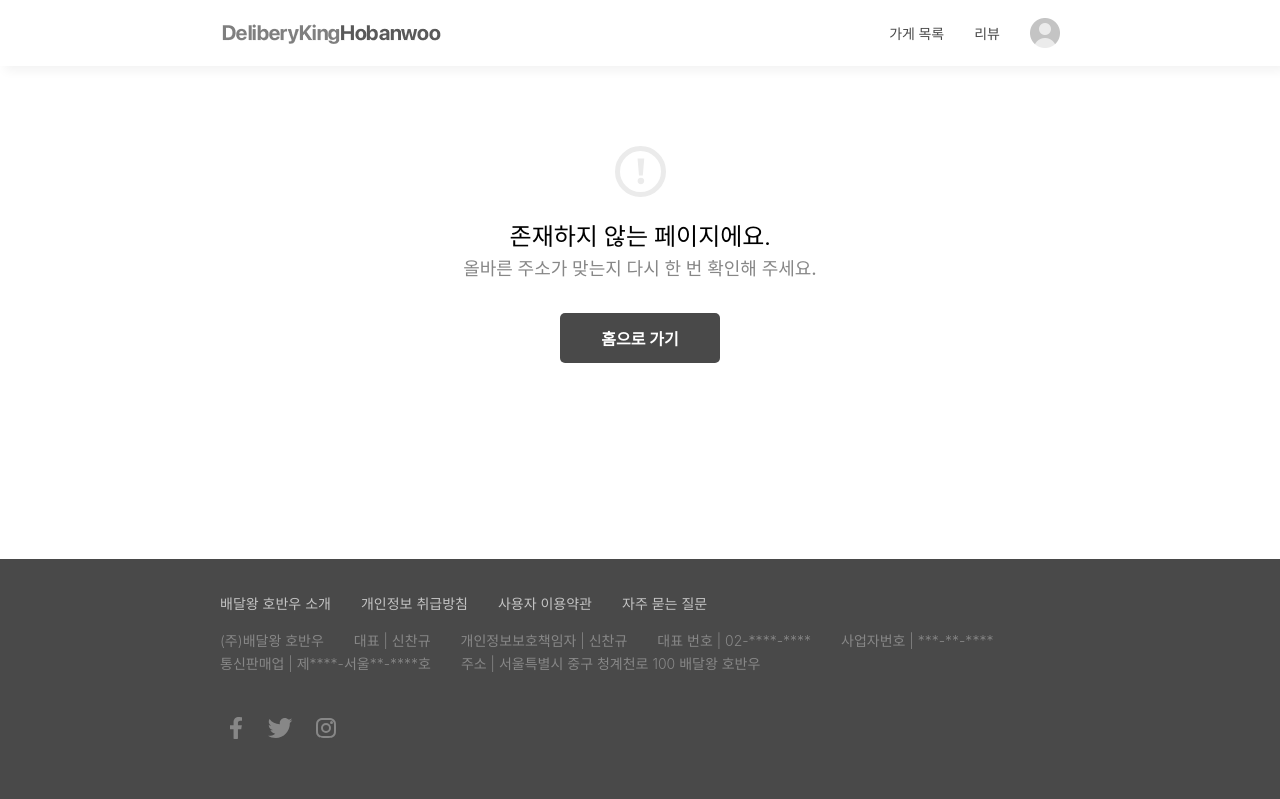
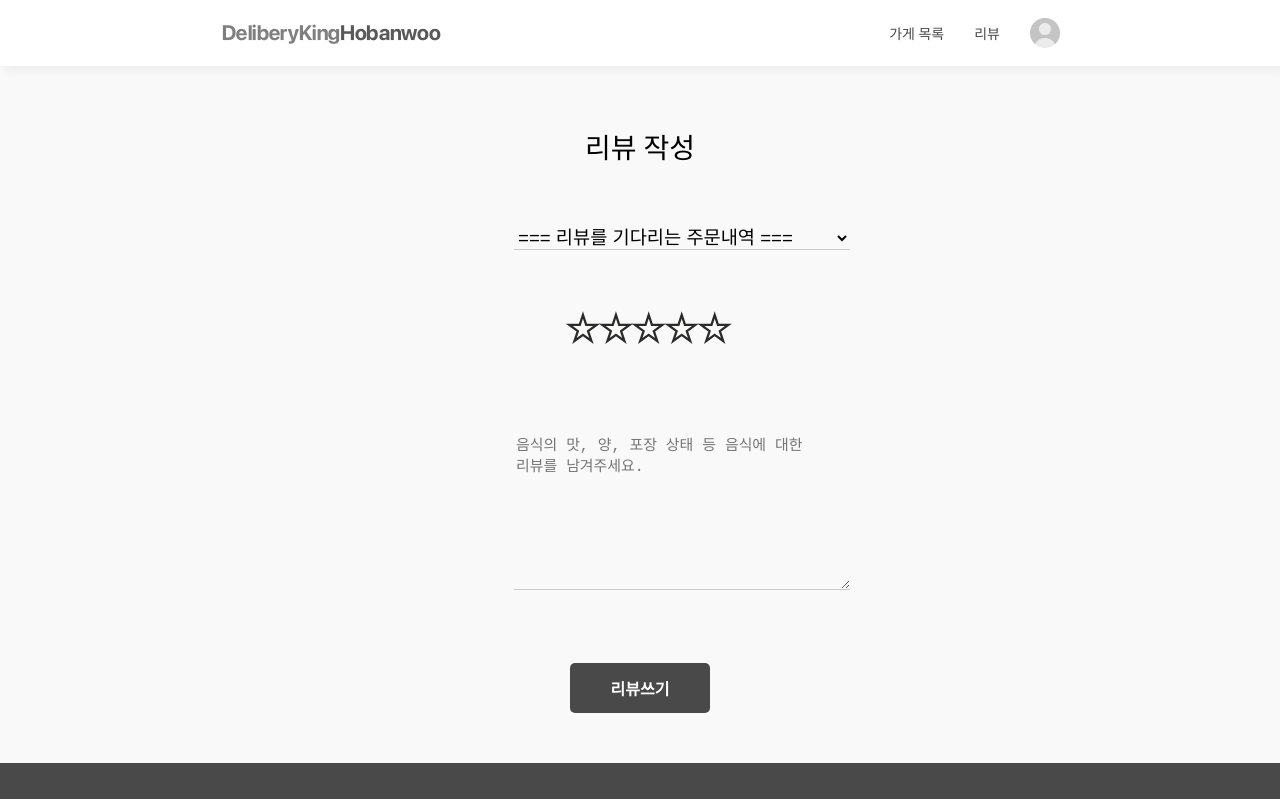
Before and after one commit to scv1702/delivery-king-hobanwoo, a React (Create React App) app in the folder Phase4/front/: page /createreview in a window 1280 px wide. Shown: the top 799 px of the page. Built offline with nearby package versions, Linux system fonts and the light colour scheme; a web font is replaced by a local one.

Commit message:
feat: Create Review

```diff
--- a/Phase4/front/src/Main.js
+++ b/Phase4/front/src/Main.js
@@ -11,7 +11,7 @@ import LoginPage from "./pages/LoginPage";
 import OrderPage from "./pages/OrderPage";
 import SignupPage from "./pages/SignupPage";
 import MyPage from "./pages/MyPage";
-
+import CreateReviewPage from "./pages/CreateReviewPage";
 function Main() {
   // 아래 Route path=":storeSlug(경로 파라미터)"를 통해 경로에서 사용하는 동적인 값인 storeSlug라는 변수를 파라미터로써 useParams()를 이용해 동적인 경로로 사용하고 있다.
   return (
@@ -32,6 +32,7 @@ function Main() {
           <Route path="login" element={<LoginPage />} />
           <Route path="signup" element={<SignupPage />} />
           <Route path="mypage" element={<MyPage />} />
+          <Route path="createreview" element={<CreateReviewPage />} />
           <Route path="*" element={<NotFoundPage />} />
         </Route>
       </Routes>
--- a/Phase4/front/src/components/ListPage.js
+++ b/Phase4/front/src/components/ListPage.js
@@ -34,7 +34,7 @@ function ListPage({
           <div className={styles.texts}>
             <h1 className={styles.homeheading}>찾아가던</h1>
             <h1 className={styles.homeheading}>맛집을</h1>
-            <h1 className={styles.homeheading}>원하는 곳에서!</h1>
+            <h1 className={styles.homeheading}>원하는 곳에서 !</h1>
             <p className={styles.homedescription}>
               배달이 안되던 동네 맛집까지
             </p>
--- a/Phase4/front/src/components/ListPage.module.css
+++ b/Phase4/front/src/components/ListPage.module.css
@@ -21,6 +21,7 @@
   height: 44px;
   margin-right: 30px;
 }
+
 .bigicon {
   height: 230px;
   margin-left: 170px;
--- /dev/null
+++ b/Phase4/front/src/pages/CreateReviewPage.js
@@ -0,0 +1,102 @@
+import Button from "../components/Button";
+import Container from "../components/Container";
+import styles from "./CreateReviewPage.module.css";
+import classNames from "classnames";
+
+function CreateReviewException() {
+  var createReview = document.getElementById("reviewContents").value;
+
+  if (!createReview) {
+    alert("리뷰 내용을 작성해주세요");
+    document.getElementById("reviewContents").focus();
+  } else {
+    window.location.href = "/";
+  }
+}
+
+function SignupPage() {
+  return (
+    <Container className={styles.container}>
+      <h1 className={styles.title}>리뷰 작성</h1>
+      <form>
+        <select id="orderList" className={styles.inputbox}>
+          <option value="none">=== 리뷰를 기다리는 주문내역 ===</option>
+          <option value="정돈카츠">정돈카츠</option>
+          <option value="마사">마사</option>
+          <option value="신서울족발보쌈">신서울족발보쌈</option>
+        </select>
+        <div
+          className={classNames(
+            styles.star_rating,
+            styles.subtitle,
+            styles.leftmove
+          )}
+        >
+          <input
+            type="radio"
+            id="5-stars"
+            name="rating"
+            value="5"
+            v-model="ratings"
+          />
+          <label for="5-stars" class="star pr-4">
+            ★
+          </label>
+          <input
+            type="radio"
+            id="4-stars"
+            name="rating"
+            value="4"
+            v-model="ratings"
+          />
+          <label for="4-stars" class="star">
+            ★
+          </label>
+          <input
+            type="radio"
+            id="3-stars"
+            name="rating"
+            value="3"
+            v-model="ratings"
+          />
+          <label for="3-stars" class="star">
+            ★
+          </label>
+          <input
+            type="radio"
+            id="2-stars"
+            name="rating"
+            value="2"
+            v-model="ratings"
+          />
+          <label for="2-stars" class="star">
+            ★
+          </label>
+          <input
+            type="radio"
+            id="1-star"
+            name="rating"
+            value="1"
+            v-model="ratings"
+          />
+          <label for="1-star" class="star">
+            ★
+          </label>
+        </div>
+        <textarea
+          id="reviewContents"
+          rows="7"
+          className={styles.inputbox}
+          placeholder="음식의 맛, 양, 포장 상태 등 음식에 대한 리뷰를 남겨주세요."
+        ></textarea>
+      </form>
+      <div className={styles.link}>
+        <Button id="createReview" onClick={CreateReviewException} as="div">
+          리뷰쓰기
+        </Button>
+      </div>
+    </Container>
+  );
+}
+
+export default SignupPage;
--- /dev/null
+++ b/Phase4/front/src/pages/CreateReviewPage.module.css
@@ -0,0 +1,73 @@
+.container {
+  margin: 50px auto;
+}
+
+.title {
+  margin: 60px auto;
+  text-align: center;
+}
+
+.subtitle {
+  margin-left: 35%;
+  margin-top: 5%;
+}
+
+.leftmove {
+  margin-left: 40.5%;
+  margin-bottom: 10%;
+}
+
+.bottomMargin {
+  margin-bottom: 50px;
+}
+
+.inputbox {
+  background: transparent;
+  border: none;
+  border-bottom: solid 1px #ccc;
+  padding: px 0px 5px 0px;
+  font-size: 14pt;
+  width: 40%;
+  margin-left: 35%;
+  margin-bottom: 20px;
+}
+
+.link {
+  margin: 50px auto;
+  text-align: center;
+}
+
+.star_rating {
+  display: flex;
+  flex-direction: row-reverse;
+  font-size: 2.25rem;
+  line-height: 2.5rem;
+  justify-content: space-around;
+  padding: 0 0.2em;
+  text-align: center;
+  width: 5em;
+}
+
+.star_rating input {
+  display: none;
+}
+
+.star_rating label {
+  -webkit-text-fill-color: transparent; /* Will override color (regardless of order) */
+  -webkit-text-stroke-width: 2.3px;
+  -webkit-text-stroke-color: #2b2a29;
+  cursor: pointer;
+}
+
+.star_rating :checked ~ label {
+  -webkit-text-fill-color: gold;
+}
+
+.star_rating label:hover,
+.star_rating label:hover ~ label {
+  -webkit-text-fill-color: #fff58c;
+}
+
+textarea::placeholder {
+  font-size: 0.8em;
+}
--- a/Phase4/front/src/pages/HomePage.js
+++ b/Phase4/front/src/pages/HomePage.js
@@ -1,7 +1,6 @@
 import { Helmet } from "react-helmet";
 import styles from "./HomePage.module.css";
-import { useState } from "react";
-import { Link, useSearchParams } from "react-router-dom";
+import { Link } from "react-router-dom";
 import ListPage from "../components/ListPage";
 import Card from "../components/Card";
 import bossam from "../assets/bossam.png";
--- a/Phase4/front/src/pages/ReviewListPage.js
+++ b/Phase4/front/src/pages/ReviewListPage.js
@@ -9,13 +9,15 @@ import styles from "./ReviewListPage.module.css";
 import searchBarStyles from "../components/SearchBar.module.css";
 import searchIcon from "../assets/search.svg";
 import { Link, useSearchParams } from "react-router-dom";
+import Button from "../components/Button";
+import { useNavigate } from "react-router-dom";
 
 function ReviewItem({ review }) {
   return (
     <Card className={styles.reviewItem} key={review.title}>
       <div className={styles.info}>
         <p className={styles.title}>
-          <Link to={`/reviews/4{review.id}`}>{review.title}</Link>
+          <Link to={`/reviews/${review.id}`}>{review.title}</Link>
           {review.answers.length > 0 && (
             <span className={styles.count}>[{review.answers.length}]</span>
           )}
@@ -32,6 +34,7 @@ function ReviewItem({ review }) {
 }
 
 function ReviewListPage() {
+  const navigate = useNavigate();
   // 리액트 라우터에서는 쿼리 파라미터 값을 가져오고 싶을 때
   // useSearchParams라는 훅을 사용할 수 있다.
   // useState랑 비슷하나, 생성된 state가 객체라는 점이 다름!
@@ -55,12 +58,23 @@ function ReviewListPage() {
     ); // 파라미터로 객체를 받는다.
   };
 
+  const handleCreateReivewClick = () => {
+    navigate("/createreview");
+  };
+
   return (
     <ListPage
       variant="community"
       title="리뷰"
       description="배달왕 호반우의 리뷰들을 확인해보세요."
     >
+      <Button
+        className={styles.writeButton}
+        variant="round"
+        onClick={handleCreateReivewClick}
+      >
+        + 리뷰 쓰기
+      </Button>
       <form className={searchBarStyles.form} onSubmit={handleSubmit}>
         <input
           name="keyword"
--- a/Phase4/front/src/pages/ReviewListPage.module.css
+++ b/Phase4/front/src/pages/ReviewListPage.module.css
@@ -7,6 +7,11 @@
   font-size: 14px;
   font-weight: 300;
   color: #878787;
+}
+
+.writeButton {
+  margin-left: 780px;
+  margin-bottom: 20px;
 }
 
 .emptyList {
```
Also changed, not shown: Phase4/front/src/pages/MyPage.js (+22 -13 lines).
